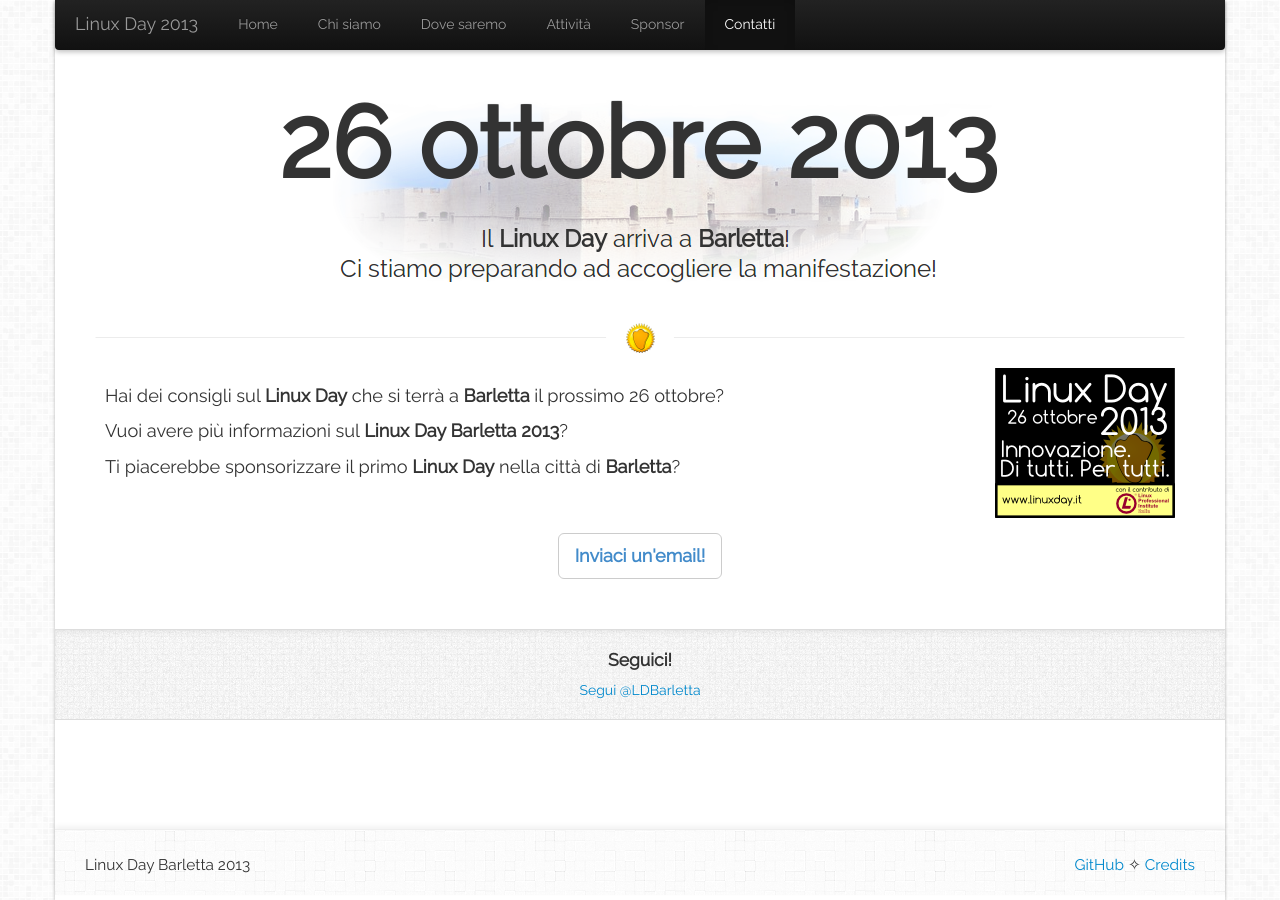
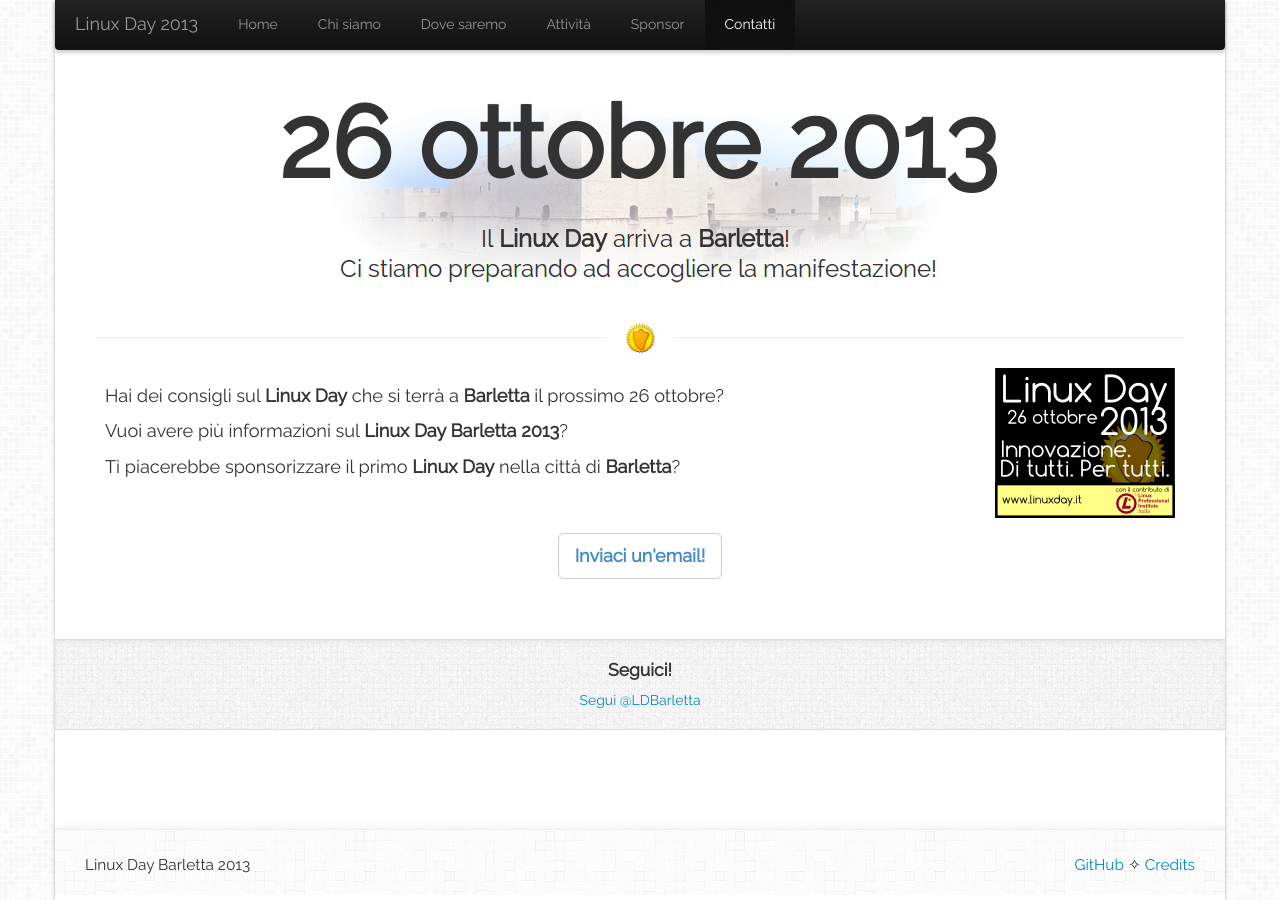
Before and after one commit to linuxdaybarletta/linuxdaybarletta2013.github.io, a Jekyll site: the page built from 05-contatti.html, in a window 1280 px wide. Built offline with Jekyll 4.4.1, drawn with Linux system fonts in a browser that asks for light colours; nearby versions of some CDN libraries; Markdown is read by kramdown in place of the engine named in the settings; comment, search, counter and statistics services are not loaded.

Commit message:
Update email button bottom margin

```diff
--- a/assets/css/main.css
+++ b/assets/css/main.css
@@ -159,7 +159,7 @@
     text-align: center;
     clear: both;
     margin-top: 40px;
-    margin-bottom: 10px
+    margin-bottom: 60px;
 }
 .socialwell {
     padding: 10px 19px 19px;
```
